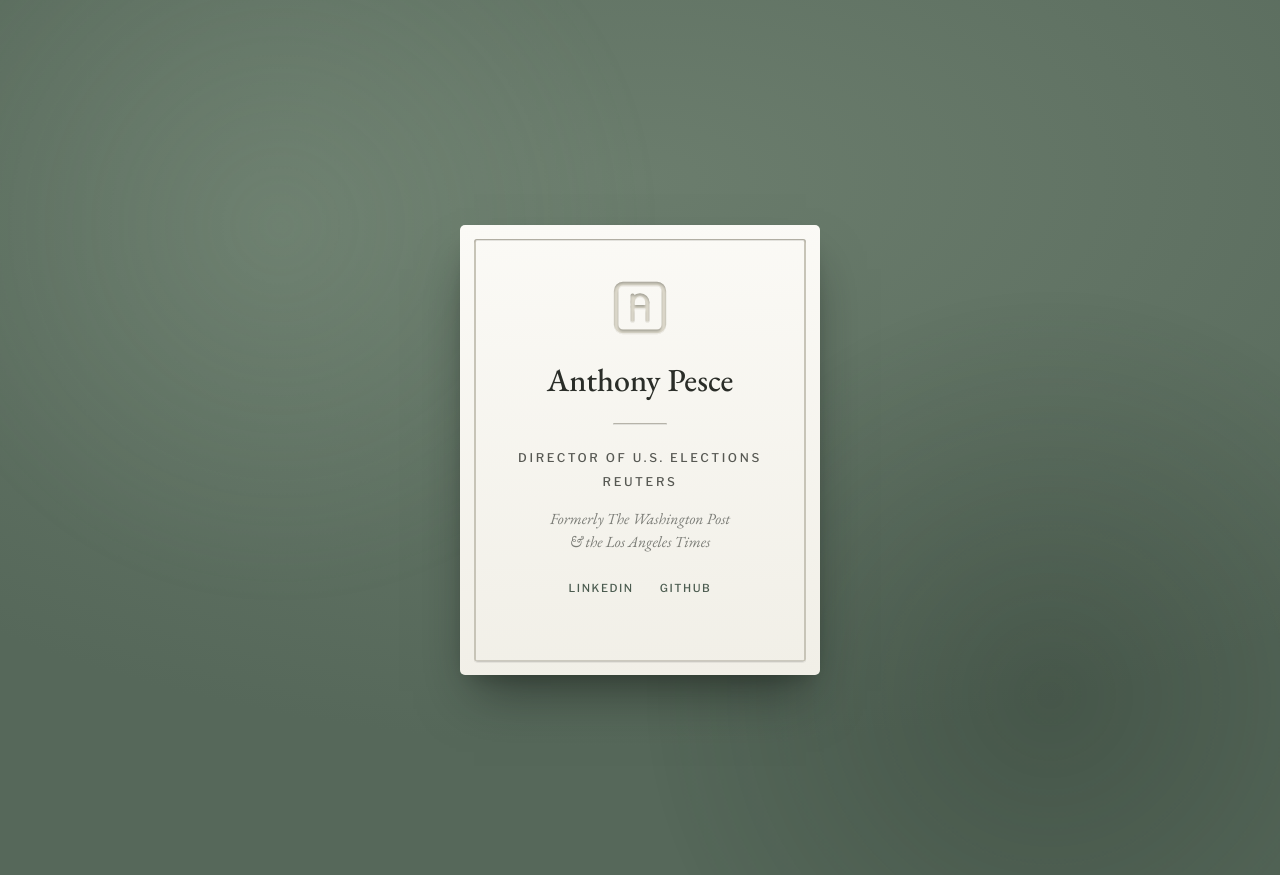
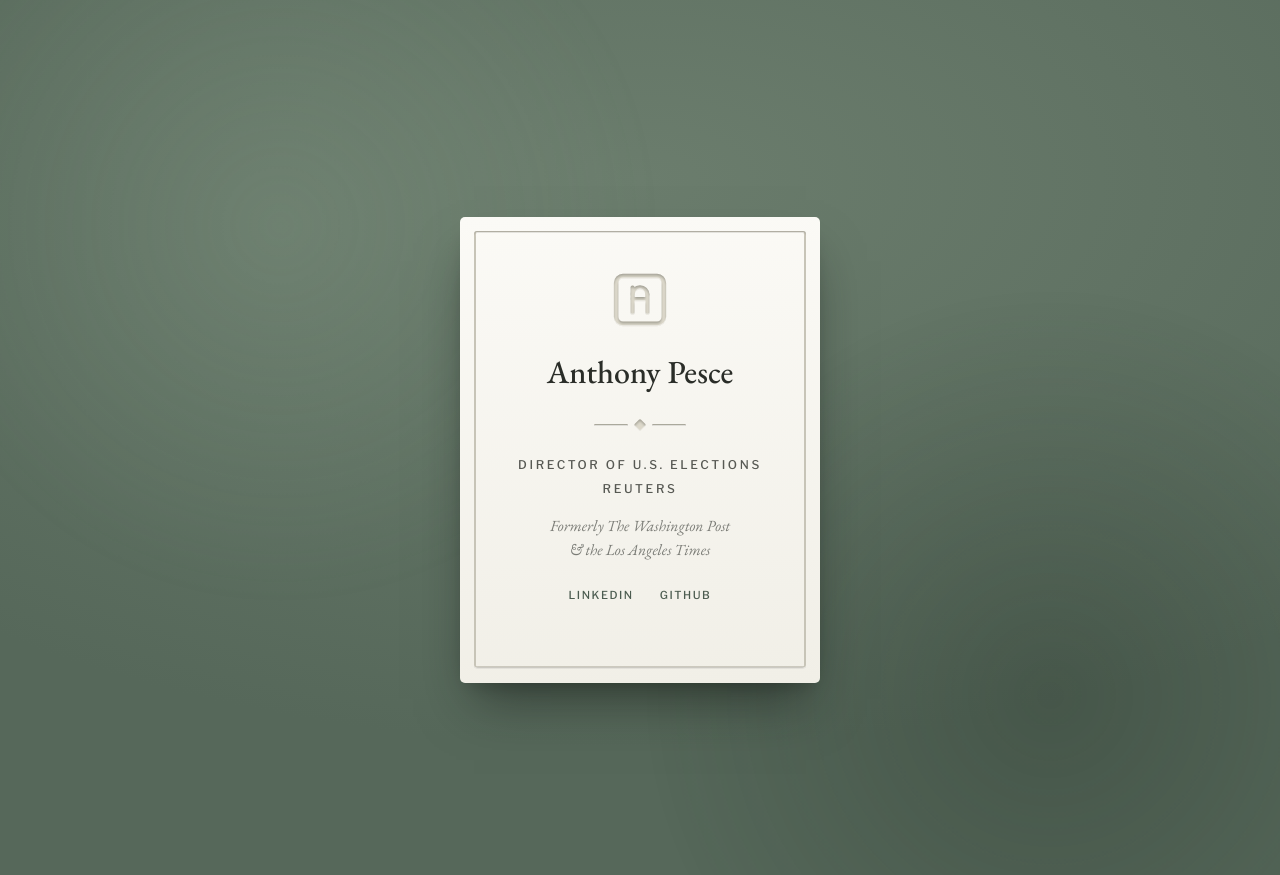
Before and after one commit to anthonyjpesce/anthonyjpesce.github.io, a Jekyll site: the page index.html, which Jekyll copies as it is, in a window 1280 px wide. Shown: the top 875 px of the page. Built offline with Jekyll 4.4.1, drawn with Linux system fonts in a browser that asks for light colours.

Commit message:
diamond divider and link hover from updated design

```diff
--- a/index.html
+++ b/index.html
@@ -105,9 +105,9 @@
     }
 
     .divider {
-      width: 58px;
-      height: 8px;
-      margin: 19px 0 18px;
+      width: 96px;
+      height: 12px;
+      margin: 26px 0 22px;
       position: relative;
     }
 
@@ -158,11 +158,11 @@
     .links a span {
       border-bottom: 1px solid transparent;
       padding-bottom: 2px;
-      transition: border-color 150ms ease;
+      transition: border-color 180ms ease;
     }
     .links a:hover span,
     .links a:focus-visible span {
-      border-bottom-color: color-mix(in srgb, currentColor 45%, transparent);
+      border-bottom-color: currentColor;
     }
 
     @keyframes cardIn {
@@ -243,7 +243,7 @@
           </g>
         </svg>
         <h1 class="name">Anthony Pesce</h1>
-        <svg class="divider" viewBox="0 0 58 8" aria-hidden="true"><rect x="2" y="3" width="54" height="2" rx="1" fill="#dcd8ca" filter="url(#blindFrame)"></rect></svg>
+        <svg class="divider" viewBox="0 0 96 12" aria-hidden="true"><g fill="#dcd8ca" filter="url(#blindFrame)"><rect x="2" y="5" width="34" height="2" rx="1"></rect><rect x="43.5" y="1.5" width="9" height="9" rx="1.5" transform="rotate(45 48 6)"></rect><rect x="60" y="5" width="34" height="2" rx="1"></rect></g></svg>
         <p class="role">DIRECTOR OF U.S. ELECTIONS<br>REUTERS</p>
         <p class="formerly">Formerly The Washington Post<br>&amp; the Los Angeles Times</p>
         <div class="links">
```
